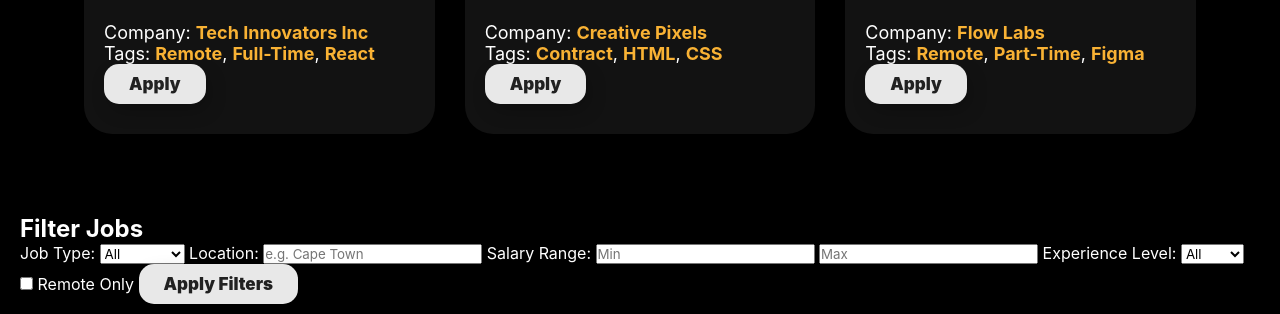
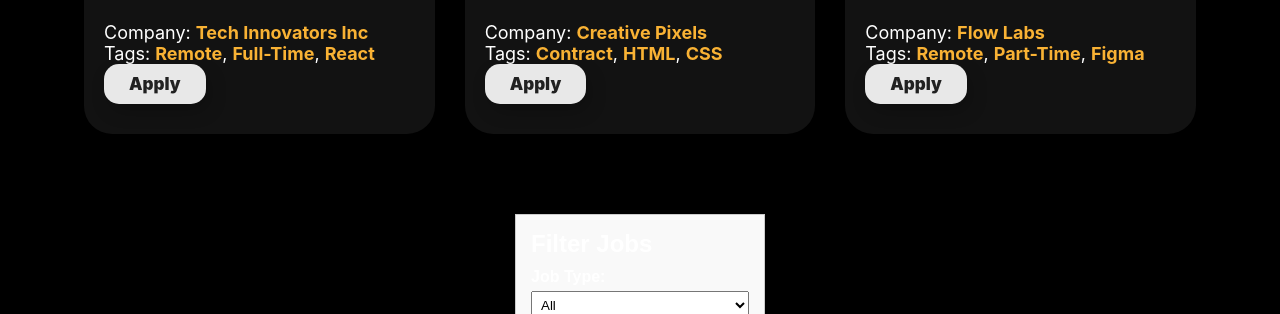
Before and after one commit to Antz1886/job-board, a plain HTML site: page index.html in a window 1280 px wide. Shown: the part 486-800 px from the top of the page. Drawn offline with Linux system fonts and the light colour scheme.

Commit message:
Update style.css

```diff
--- a/style.css
+++ b/style.css
@@ -421,6 +421,42 @@ body {
     aurora-4 24s ease-in-out infinite alternate;
 }
 
+#job-filter-sidebar {
+  width: 250px;
+  padding: 15px;
+  border: 1px solid #ccc;
+  background: #f9f9f9;
+  font-family: Arial, sans-serif;
+}
+
+#job-filter-sidebar label {
+  display: block;
+  margin-top: 10px;
+  font-weight: bold;
+}
+
+#job-filter-sidebar input,
+#job-filter-sidebar select {
+  width: 100%;
+  margin-top: 5px;
+  margin-bottom: 10px;
+  padding: 5px;
+}
+
+#job-filter-sidebar button {
+  margin-top: 10px;
+  padding: 8px;
+  width: 100%;
+  background-color: #007bff;
+  color: white;
+  border: none;
+  cursor: pointer;
+}
+
+#job-filter-sidebar button:hover {
+  background-color: #0056b3;
+}
+
 @keyframes aurora-1 {
   0% {
     top: 0;
```
